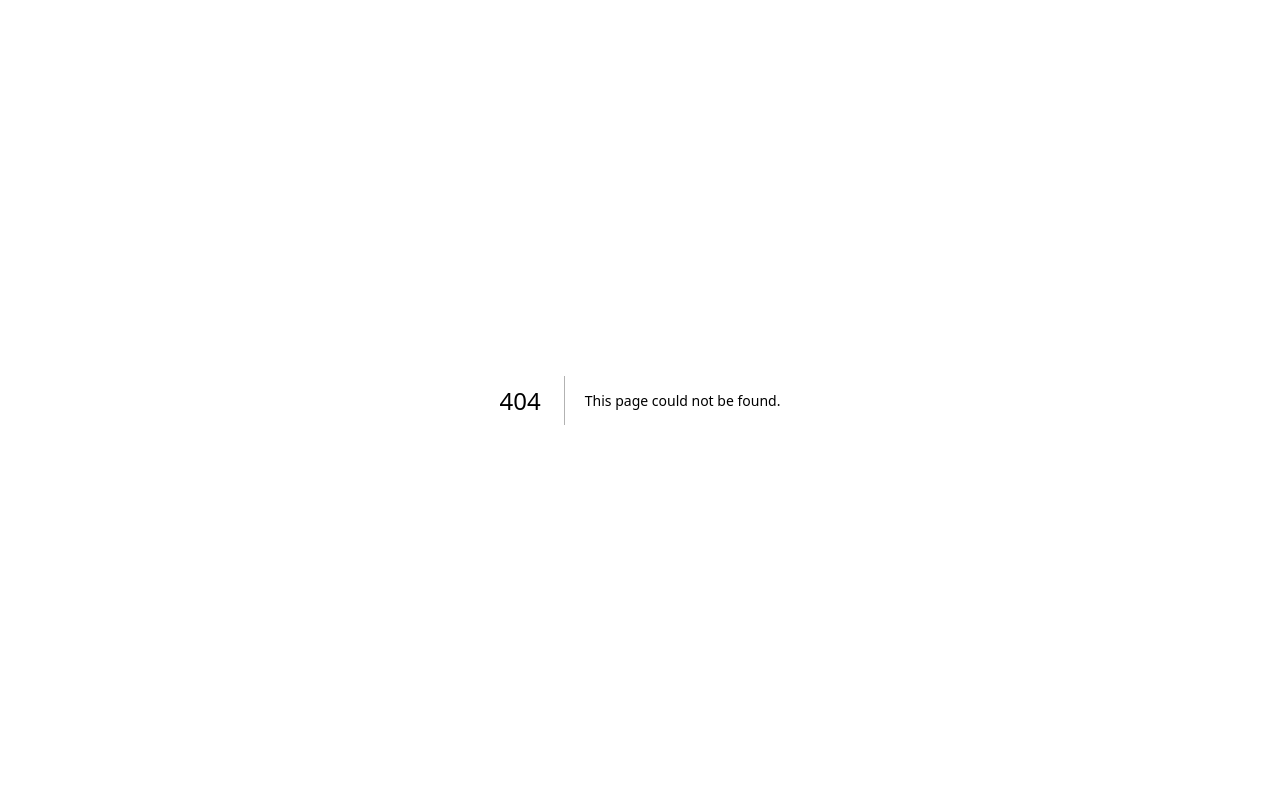
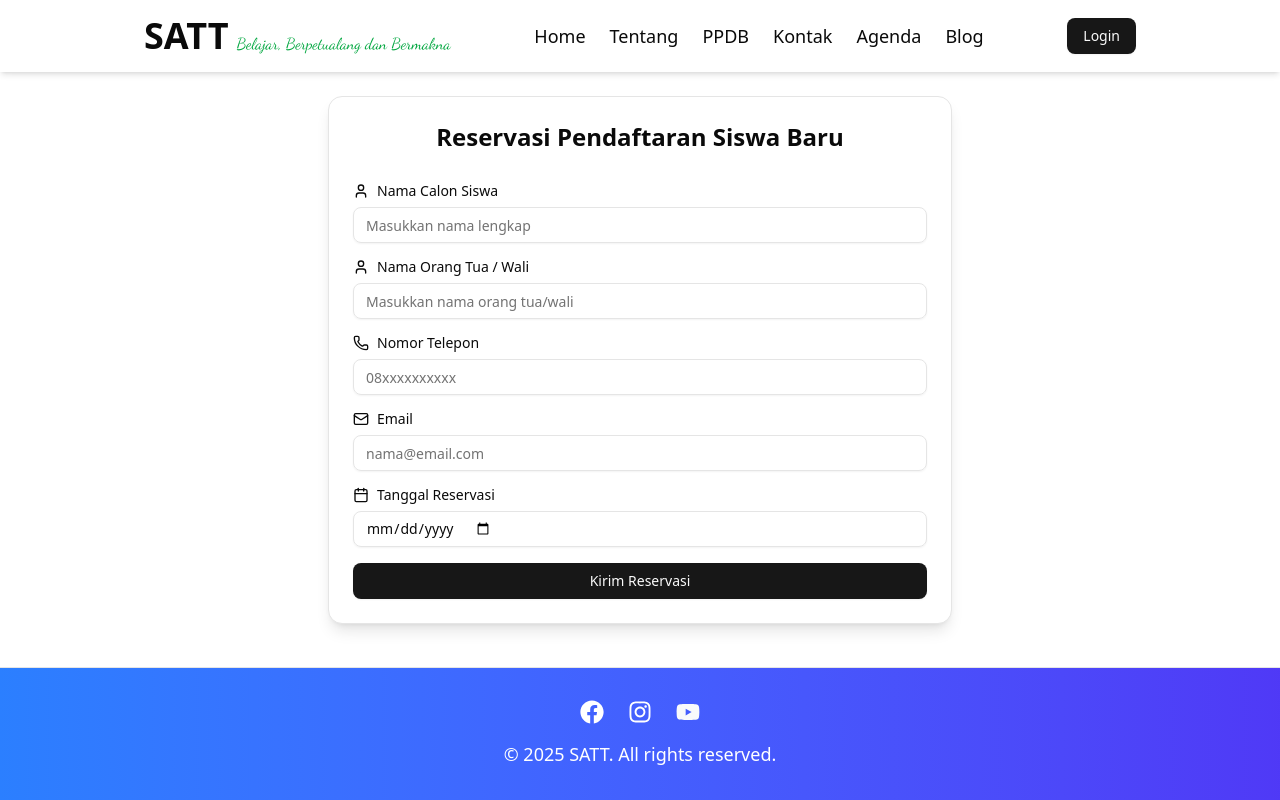
Before and after one commit to bimbelLB3R/sekolah-alam-tanjung-tabalong, a Next.js app: page /ppdb/reservasi in a window 1280 px wide. Before the commit this address had no page. Built offline with nearby package versions, Linux system fonts and the light colour scheme.

Commit message:
halman reservasi

```diff
--- a/app/(public)/components/herosection.js
+++ b/app/(public)/components/herosection.js
@@ -5,6 +5,7 @@ import { motion, AnimatePresence } from "framer-motion"
 import { Button } from "@/components/ui/button"
 import { ArrowRight } from "lucide-react"
 import Image from "next/image"
+import Link from "next/link"
 
 const slides = [
   {
@@ -75,8 +76,10 @@ export default function HeroSection() {
           <p className="text-lg mb-6 max-w-2xl mx-auto drop-shadow-md">
             {slides[current].desc}
           </p>
-          <Button size="lg" variant="secondary" className="gap-2">
-            Pesan Tempat <ArrowRight className="w-4 h-4" />
+          <Button asChild size="lg" variant="secondary" className="gap-2">
+            <Link href="/ppdb/reservasi">
+              Pesan Tempat <ArrowRight className="w-4 h-4" />
+            </Link>
           </Button>
         </motion.div>
       </div>
--- /dev/null
+++ b/app/(public)/ppdb/reservasi/page.js
@@ -0,0 +1,126 @@
+// app/(public)/ppdb/reservasi/page.tsx
+"use client"
+
+import { useState } from "react"
+import { Input } from "@/components/ui/input"
+import { Button } from "@/components/ui/button"
+import { Label } from "@/components/ui/label"
+import { Card, CardHeader, CardTitle, CardContent } from "@/components/ui/card"
+import { User, Phone, Mail, Calendar } from "lucide-react"
+
+export default function ReservasiPage() {
+  const [formData, setFormData] = useState({
+    nama: "",
+    orangtua: "",
+    telepon: "",
+    email: "",
+    tanggal: "",
+  })
+
+  const handleChange = (e) => {
+    setFormData({ ...formData, [e.target.name]: e.target.value })
+  }
+
+  const handleSubmit = (e) => {
+    e.preventDefault()
+    console.log("Data Reservasi:", formData)
+    alert("Reservasi berhasil dikirim! 🎉")
+  }
+
+  return (
+    <div className="max-w-2xl mx-auto p-6">
+      <Card className="shadow-lg">
+        <CardHeader>
+          <CardTitle className="text-2xl font-bold text-center">
+            Reservasi Pendaftaran Siswa Baru
+          </CardTitle>
+        </CardHeader>
+        <CardContent>
+          <form onSubmit={handleSubmit} className="space-y-4 ">
+            {/* Nama Siswa */}
+            <div className="space-y-2">
+              <Label htmlFor="nama" className="flex items-center gap-2 ">
+                <User className="w-4 h-4 text-lg" /> Nama Calon Siswa
+              </Label>
+              <Input
+                id="nama"
+                name="nama"
+                placeholder="Masukkan nama lengkap"
+                value={formData.nama}
+                onChange={handleChange}
+                required
+              />
+            </div>
+
+            {/* Nama Orang Tua */}
+            <div className="space-y-2">
+              <Label htmlFor="orangtua" className="flex items-center gap-2">
+                <User className="w-4 h-4" /> Nama Orang Tua / Wali
+              </Label>
+              <Input
+                id="orangtua"
+                name="orangtua"
+                placeholder="Masukkan nama orang tua/wali"
+                value={formData.orangtua}
+                onChange={handleChange}
+                required
+              />
+            </div>
+
+            {/* Telepon */}
+            <div className="space-y-2">
+              <Label htmlFor="telepon" className="flex items-center gap-2">
+                <Phone className="w-4 h-4" /> Nomor Telepon
+              </Label>
+              <Input
+                id="telepon"
+                name="telepon"
+                type="tel"
+                placeholder="08xxxxxxxxxx"
+                value={formData.telepon}
+                onChange={handleChange}
+                required
+              />
+            </div>
+
+            {/* Email */}
+            <div className="space-y-2">
+              <Label htmlFor="email" className="flex items-center gap-2">
+                <Mail className="w-4 h-4" /> Email
+              </Label>
+              <Input
+                id="email"
+                name="email"
+                type="email"
+                placeholder="nama@email.com"
+                value={formData.email}
+                onChange={handleChange}
+                required
+              />
+            </div>
+
+            {/* Tanggal Reservasi */}
+            <div className="space-y-2">
+              <Label htmlFor="tanggal" className="flex items-center gap-2">
+                <Calendar className="w-4 h-4" /> Tanggal Reservasi
+              </Label>
+              <Input
+                id="tanggal"
+                name="tanggal"
+                type="date"
+                value={formData.tanggal}
+                onChange={handleChange}
+                required
+              />
+            </div>
+
+            {/* Tombol Submit */}
+            <Button type="submit" className="w-full">
+              Kirim Reservasi
+            </Button>
+          </form>
+        </CardContent>
+      </Card>
+    </div>
+  )
+}
--- /dev/null
+++ b/components/ui/label.jsx
@@ -0,0 +1,23 @@
+"use client"
+
+import * as React from "react"
+import * as LabelPrimitive from "@radix-ui/react-label"
+
+import { cn } from "@/lib/utils"
+
+function Label({
+  className,
+  ...props
+}) {
+  return (
+    <LabelPrimitive.Root
+      data-slot="label"
+      className={cn(
+        "flex items-center gap-2 text-sm leading-none font-medium select-none group-data-[disabled=true]:pointer-events-none group-data-[disabled=true]:opacity-50 peer-disabled:cursor-not-allowed peer-disabled:opacity-50",
+        className
+      )}
+      {...props} />
+  );
+}
+
+export { Label }
--- a/package.json
+++ b/package.json
@@ -12,6 +12,7 @@
     "@radix-ui/react-accordion": "^1.2.12",
     "@radix-ui/react-avatar": "^1.1.10",
     "@radix-ui/react-dialog": "^1.1.15",
+    "@radix-ui/react-label": "^2.1.7",
     "@radix-ui/react-scroll-area": "^1.2.10",
     "@radix-ui/react-slot": "^1.2.3",
     "@radix-ui/react-tabs": "^1.1.13",
```
Also changed, not shown: 1 other file (tests, documents, lock files or other folders).
